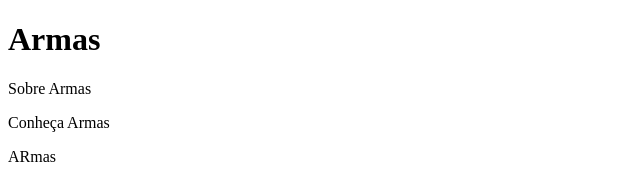
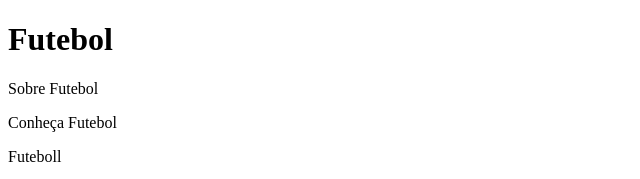
Before and after one commit to ZecadaZs/zeca, a plain HTML site: page index.html in a window 1280 px wide. Shown: the top 179 px of the page, 0-640 px from the left. Drawn offline with Linux system fonts and the light colour scheme.

Commit message:
Update index.html

```diff
--- a/index.html
+++ b/index.html
@@ -6,10 +6,10 @@
     <title>Document</title>
 </head>
 <body>
-    <h1>Armas</h1>
-    <P>Sobre Armas</P>
-    <p>Conheça Armas</p>
-    <p>ARmas</p>
+    <h1>Futebol</h1>
+    <P>Sobre Futebol</P>
+    <p>Conheça Futebol</p>
+    <p>Futeboll</p>
     <ul>
 
     <li>item1</li>
```
